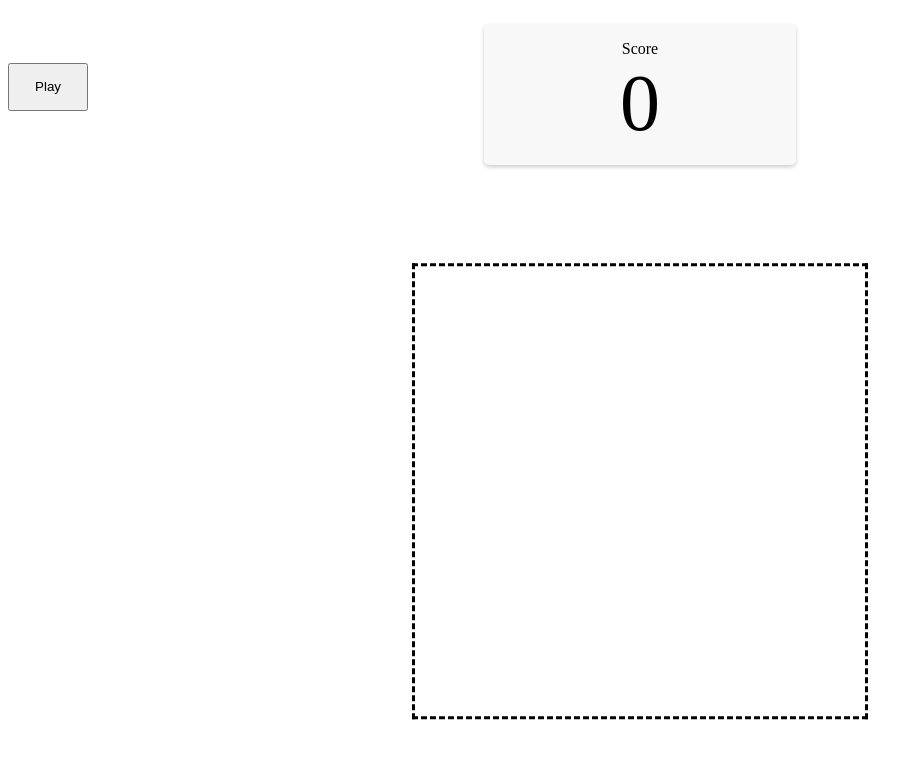
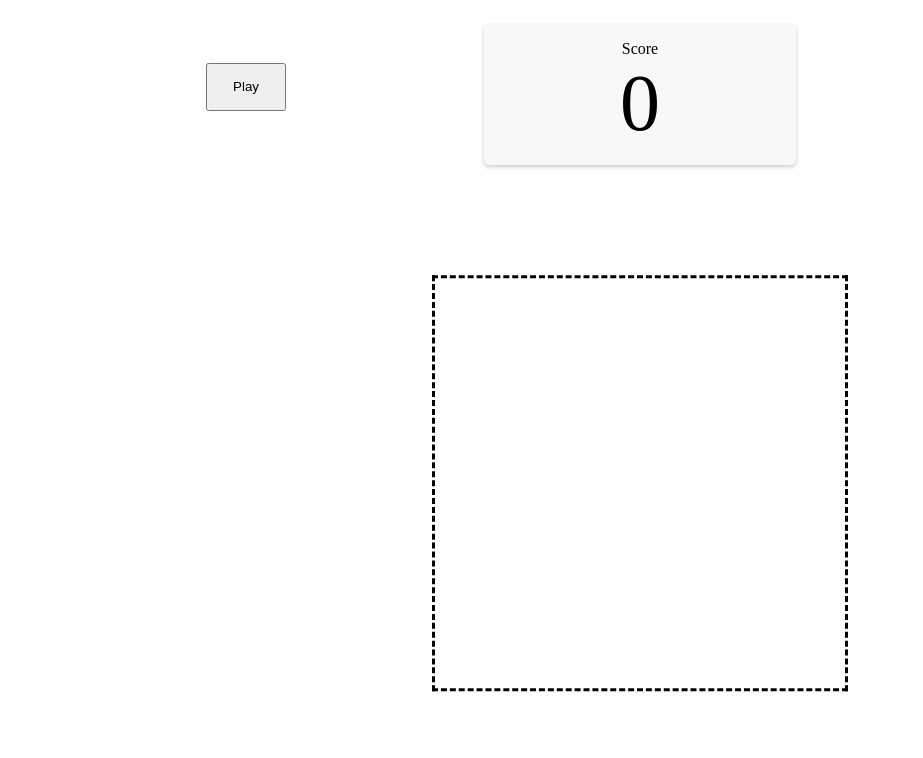
Before and after one commit to Pra8al/Snakegame, a plain HTML site: page index.html in a window 1280 px wide. Shown: the whole page, without its empty margins (0-923 px from the left). Drawn offline with Linux system fonts and the light colour scheme.

Commit message:
fix: styles on play button changes

```diff
--- a/index.html
+++ b/index.html
@@ -24,7 +24,7 @@
         </dl>
     </section>
     <section id="gameArea">
-        <canvas id="gameCanvas" width="450" height="450"></canvas>
+        <canvas id="gameCanvas" width="410" height="410"></canvas>
     </section>
     <script src="app.js"></script>
 </body>
--- a/styles.css
+++ b/styles.css
@@ -52,6 +52,7 @@
   width: 4rem;
   justify-self: center;
   flex-grow: 2;
+  text-align: center;
 }
 
 .btn {
```
